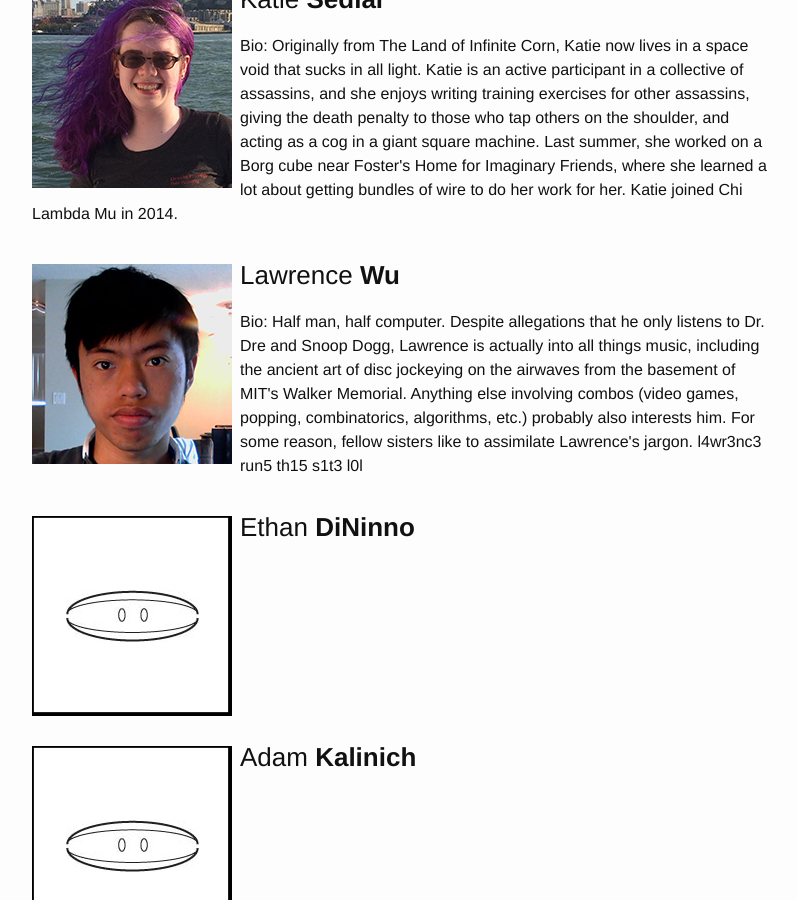
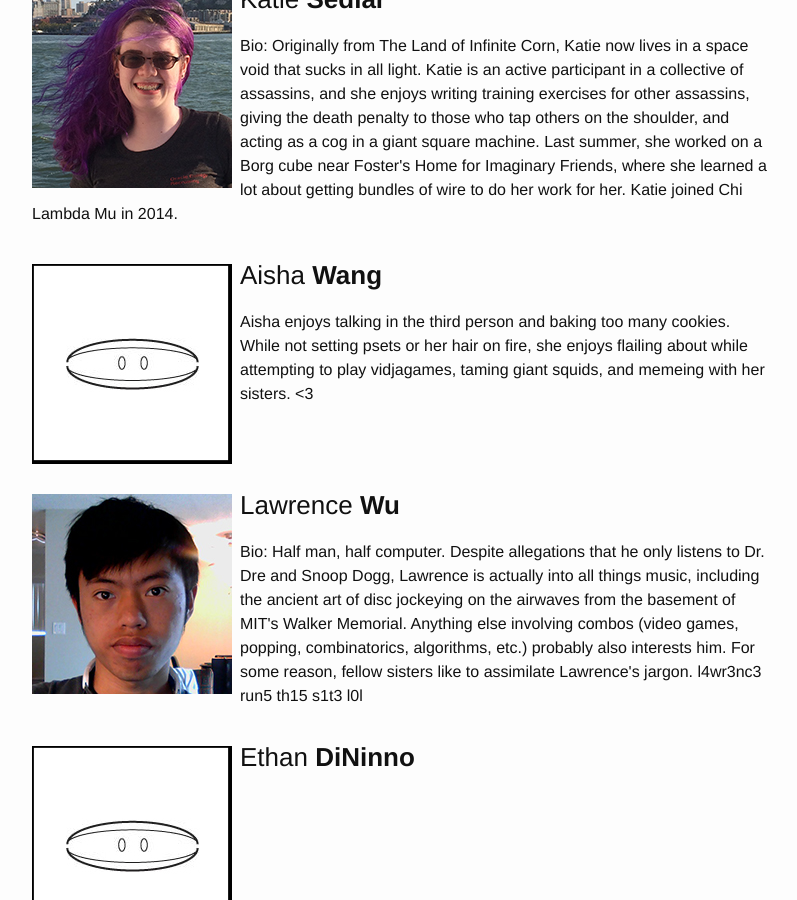
Before and after one commit to clam420/clam420.github.io, a Jekyll site: the page built from sisters.md, in a window 1280 px wide and 900 px high, scrolled down 2701 px. Shown: the whole window, without its empty margins (238-1035 px from the left). Built offline with Jekyll 4.4.1, drawn with Linux system fonts in a browser that asks for light colours.

Commit message:
Add Aisha's bio

```diff
--- a/sisters.md
+++ b/sisters.md
@@ -65,6 +65,12 @@ Bio: Originally from The Land of Infinite Corn, Katie now lives in a space void
 </div>
 
 <div style="min-height:200px; margin:30px auto">
+<img style="float:left; padding-right:8px; padding-top:8px; max-width: 30%" src="/assets/clam.jpg">
+<h3>Aisha <b>Wang</b></h3>
+Aisha enjoys talking in the third person and baking too many cookies. While not setting psets or her hair on fire, she enjoys flailing about while attempting to play vidjagames, taming giant squids, and memeing with her sisters. <3
+</div>
+
+<div style="min-height:200px; margin:30px auto">
 <img style="float:left; padding-right:8px; padding-top:8px; max-width: 30%" src="/assets/llwu.jpg">
 <h3>Lawrence <b>Wu</b></h3>
 Bio: Half man, half computer. Despite allegations that he only listens to Dr. Dre and Snoop Dogg, Lawrence is actually into all things music, including the ancient art of disc jockeying on the airwaves from the basement of MIT's Walker Memorial. Anything else involving combos (video games, popping, combinatorics, algorithms, etc.) probably also interests him. For some reason, fellow sisters like to assimilate Lawrence's jargon. l4wr3nc3 run5 th15 s1t3 l0l
```
